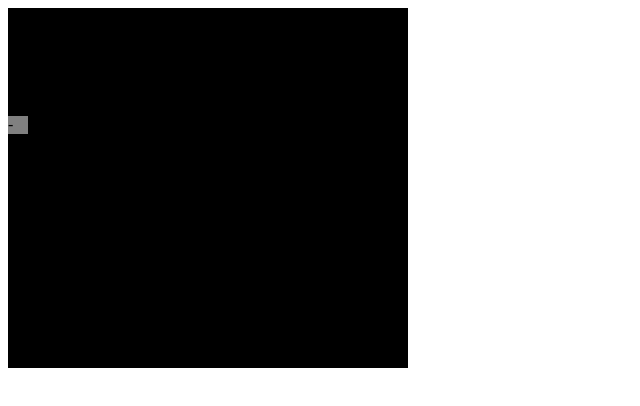
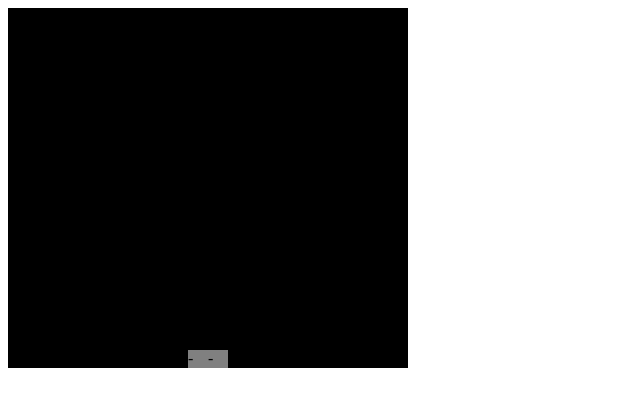
Before and after one commit to Danielratmiroff/DrDaniel, a React (Create React App) app: page / in a window 1280 px wide. Shown: the top 406 px of the page, without its empty margins (0-640 px from the left). Built offline with nearby package versions, Linux system fonts and the light colour scheme.

Commit message:
helper functions

```diff
--- a/src/components/Grid/Grid.tsx
+++ b/src/components/Grid/Grid.tsx
@@ -6,15 +6,36 @@ import { indexes } from "../../temporary.json";
 const Grid: FC = () => {
   const styles = useStyles();
 
-  const [med, setMed] = useState("a1");
+  const [med, setMed] = useState<string>(`${indexes[indexes.length / 2]}0`);
+  const [med2, setMed2] = useState<string>(
+    `${indexes[indexes.length / 2 - 1]}0`
+  );
+
+  const getRow = (node: string): number => {
+    return parseInt(node.slice(1));
+  };
+
+  const getCol = (node: string): string => {
+    return node[0];
+  };
+
+  const getNextRow = (node: string): number => {
+    return getRow(node) + 1;
+  };
 
   useEffect(() => {
     const pillTimer = setInterval(() => {
       setMed((prev) => {
-        // sum one to current col number
-        return `${prev[0]}${parseInt(prev.slice(1)) + 1}`;
+        return getNextRow(prev) < indexes.length
+          ? `${getCol(prev)}${getNextRow(prev)}`
+          : prev;
       });
-    }, 1000);
+      setMed2((prev) => {
+        return getNextRow(prev) < indexes.length
+          ? `${getCol(prev)}${getNextRow(prev)}`
+          : prev;
+      });
+    }, 100);
     return () => clearInterval(pillTimer);
   }, []);
 
@@ -38,7 +59,7 @@ const Grid: FC = () => {
         return (
           <div className={styles.row}>
             {row.map((nodeId) => (
-              <Node isFree={nodeId === med} id={nodeId} />
+              <Node isFree={nodeId === med || nodeId === med2} id={nodeId} />
             ))}
           </div>
         );
```
